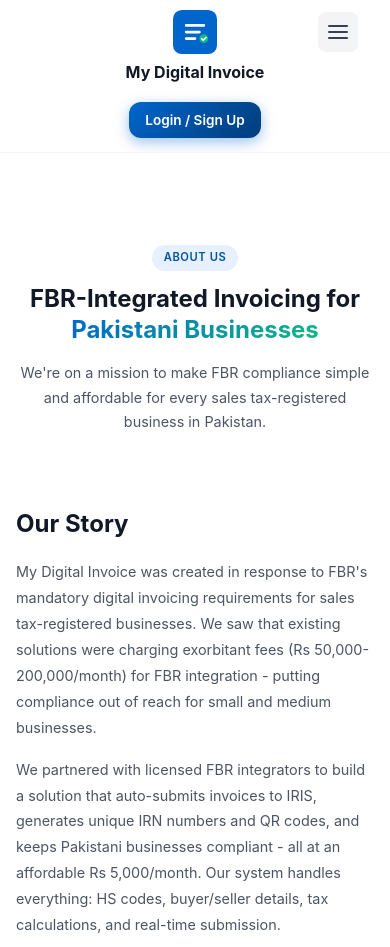
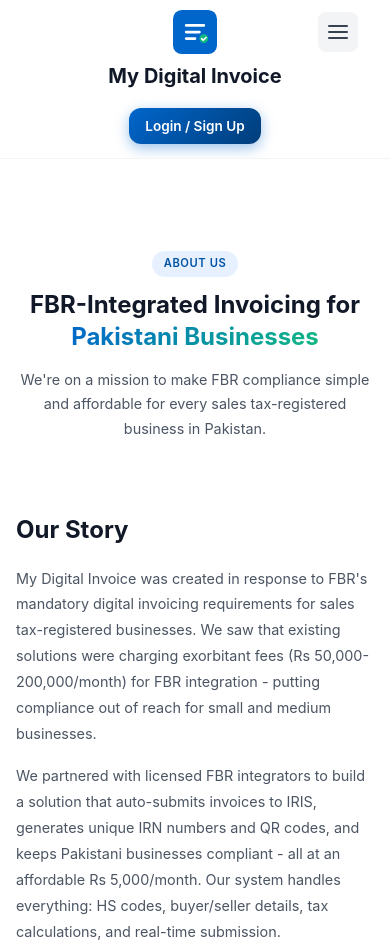
Before and after one commit to mjqazi/mydigitalinvoice-website, a plain HTML site: page about.html in a window 390 px wide. Shown: the top 947 px of the page. Drawn offline with Linux system fonts and the light colour scheme.

Commit message:
Company Name Size Change

```diff
--- a/about.html
+++ b/about.html
@@ -55,7 +55,7 @@
       .nav { flex-direction: column !important; height: auto !important; padding: 12px 16px 16px !important; gap: 8px !important; position: relative !important; }
       .logo { flex-direction: column !important; align-items: center !important; gap: 6px !important; order: 1 !important; }
       .logo-icon { width: 48px !important; height: 48px !important; }
-      .logo-text { font-size: 1.1rem !important; font-weight: 700 !important; text-align: center !important; }
+      .logo-text { font-size: 1.4rem !important; font-weight: 700 !important; text-align: center !important; }
       .mobile-controls { display: flex !important; position: absolute !important; top: 12px !important; right: 16px !important; z-index: 99999 !important; }
       .mobile-controls .mobile-login-btn { display: none !important; }
       .mobile-header-login { display: inline-flex !important; order: 2 !important; margin-top: 8px !important; }
@@ -69,7 +69,7 @@
     @media (max-width: 480px) {
       .nav { padding: 10px 12px 14px !important; }
       .logo-icon { width: 44px !important; height: 44px !important; }
-      .logo-text { font-size: 1rem !important; }
+      .logo-text { font-size: 1.25rem !important; }
       .nav-toggle { width: 40px !important; height: 40px !important; }
       .mobile-header-login { padding: 8px 16px !important; font-size: 0.85rem !important; }
     }
--- a/css/styles.css
+++ b/css/styles.css
@@ -354,7 +354,7 @@ ul, ol {
     }
 
     .logo-text {
-        font-size: 1.1rem;
+        font-size: 1.4rem;
         font-weight: 700;
         text-align: center;
     }
@@ -489,7 +489,7 @@ ul, ol {
     }
 
     .logo-text {
-        font-size: 1rem;
+        font-size: 1.25rem;
     }
 
     .nav-toggle {
```
Also changed, not shown: contact.html (+2 -2 lines), cookies.html (+2 -2 lines), index.html (+2 -2 lines), payment-success.html (+2 -2 lines), payments.html (+2 -2 lines), privacy.html (+2 -2 lines), terms.html (+2 -2 lines), thank-you.html (+2 -2 lines).
